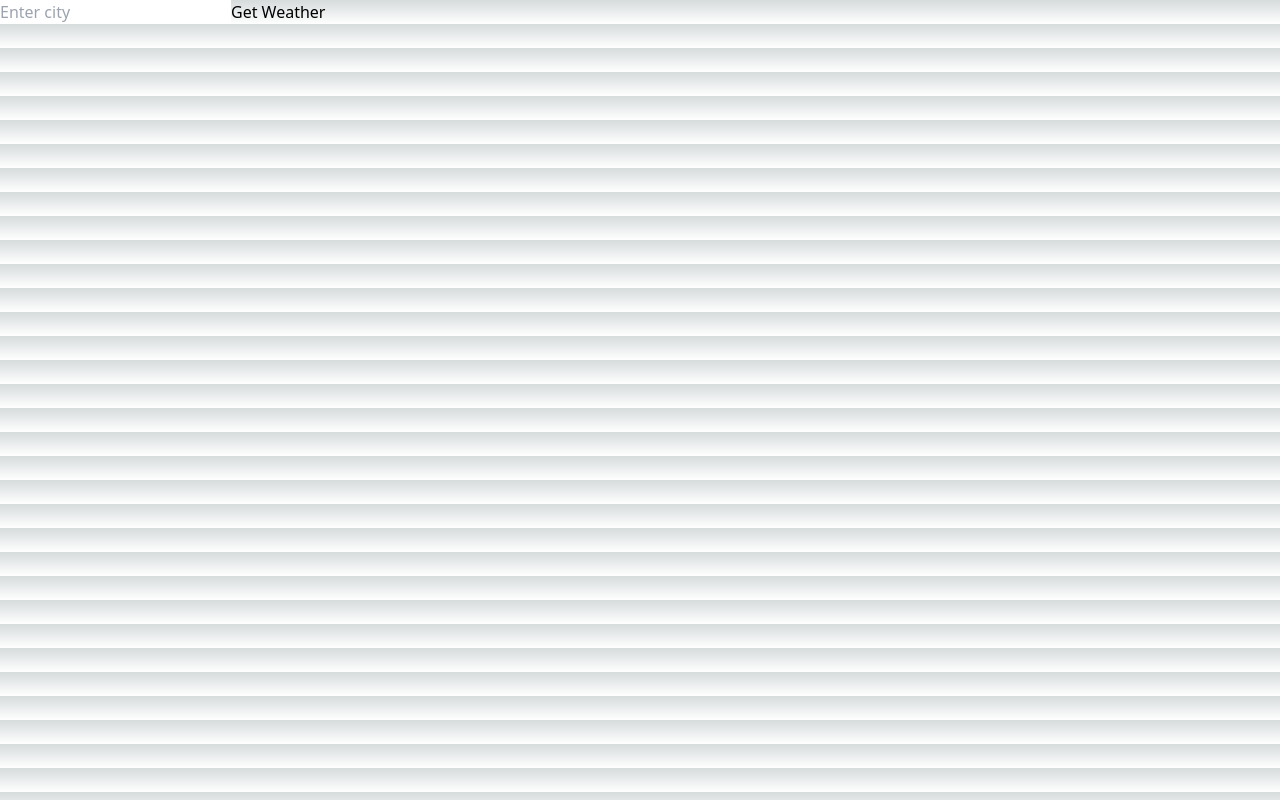
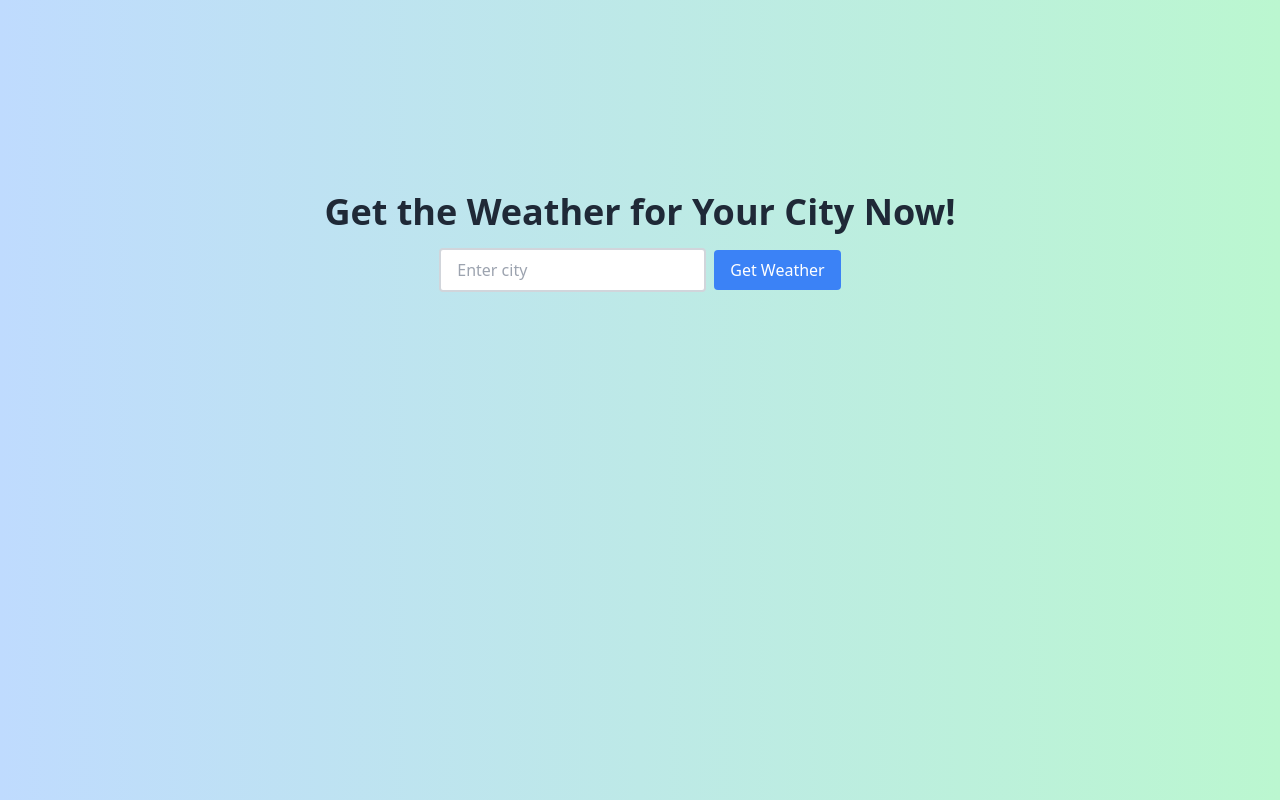
Before and after one commit to test-user98/weather-app, a Next.js app: page / in a window 1280 px wide. Built offline with nearby package versions, Linux system fonts and the light colour scheme.

Commit message:
added css and UI improvements toe the page using tailwind classes

```diff
--- a/pages/index.js
+++ b/pages/index.js
@@ -3,12 +3,20 @@ import axios from 'axios';
 
 export default function Home() {
   const [city, setCity] = useState('');
+  const [returnedCity, setReturnedCity] = useState('');
   const [weather, setWeather] = useState(null);
   const [error, setError] = useState('');
 
   const getWeather = async () => {
+    if (!city.trim()) {
+      setError('Please enter a city name 😢');
+      setWeather(null);
+      return;
+    }
+
     try {
       const response = await axios.post('/api/weather', { city });
+      setReturnedCity(city);
       setWeather(response.data);
       setError('');
     } catch (err) {
@@ -18,18 +26,36 @@ export default function Home() {
   };
 
   return (
-    <div>
-      <input type="text" value={city} onChange={(e) => setCity(e.target.value)} placeholder="Enter city" />
-      <button onClick={getWeather}>Get Weather</button>
-      {error && <p>{error}</p>}
-      {weather && (
-        <div>
-          <p>Temperature: {weather.temp}</p>
-          <p>Humidity: {weather.humidity}</p>
-          <p>Wind Speed: {weather.windSpeed}</p>
-          <p>Description: {weather.description}</p>
+    <div className="bg-gradient-to-r from-blue-200 to-green-200 pt-48 min-h-screen">
+      <div className="flex flex-col items-center space-y-4">
+        <h1 className="text-4xl text-gray-800 text-gray-800 font-bold">Get the Weather for Your City Now!</h1>
+        <div className="flex items-center space-x-2">
+          <input
+            type="text"
+            value={city}
+            onChange={(e) => setCity(e.target.value)}
+            placeholder="Enter city"
+            className="px-4 py-2 text-black border-2 border-gray-300 rounded"
+          />
+          <button
+            onClick={getWeather}
+            className="px-4 py-2 text-white bg-blue-500 rounded hover:bg-blue-600"
+          >
+            Get Weather
+          </button>
         </div>
-      )}
+        {error && <p className=".font-semibold text-red-500">{error}</p>}
+        {weather && (
+          <div className="text-lg text-center text-gray-700 bg-white rounded shadow-md p-4">
+            <p className="text-2xl font-bold mb-2">Here are the weather details for {returnedCity} 😌</p>
+            <hr className="w-4/5 mx-auto border-gray-300"/>
+            <p>Temperature: {weather.temp}°C</p>
+            <p>Humidity: {weather.humidity}%</p>
+            <p>Wind Speed: {weather.windSpeed} m/s</p>
+            <p>Description: {weather.description}</p>
+          </div>
+        )}
+      </div>
     </div>
   );
 }
```
